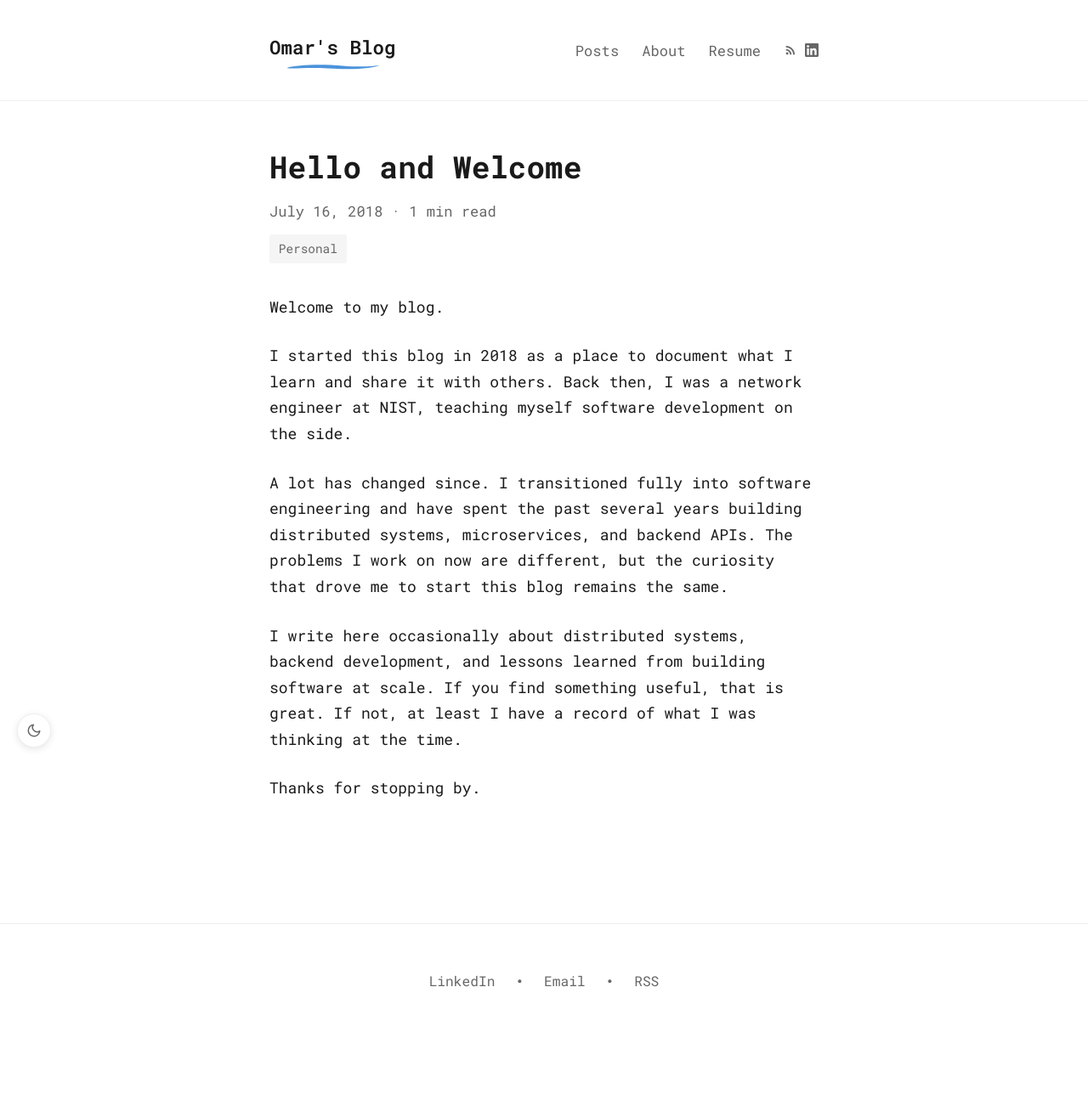
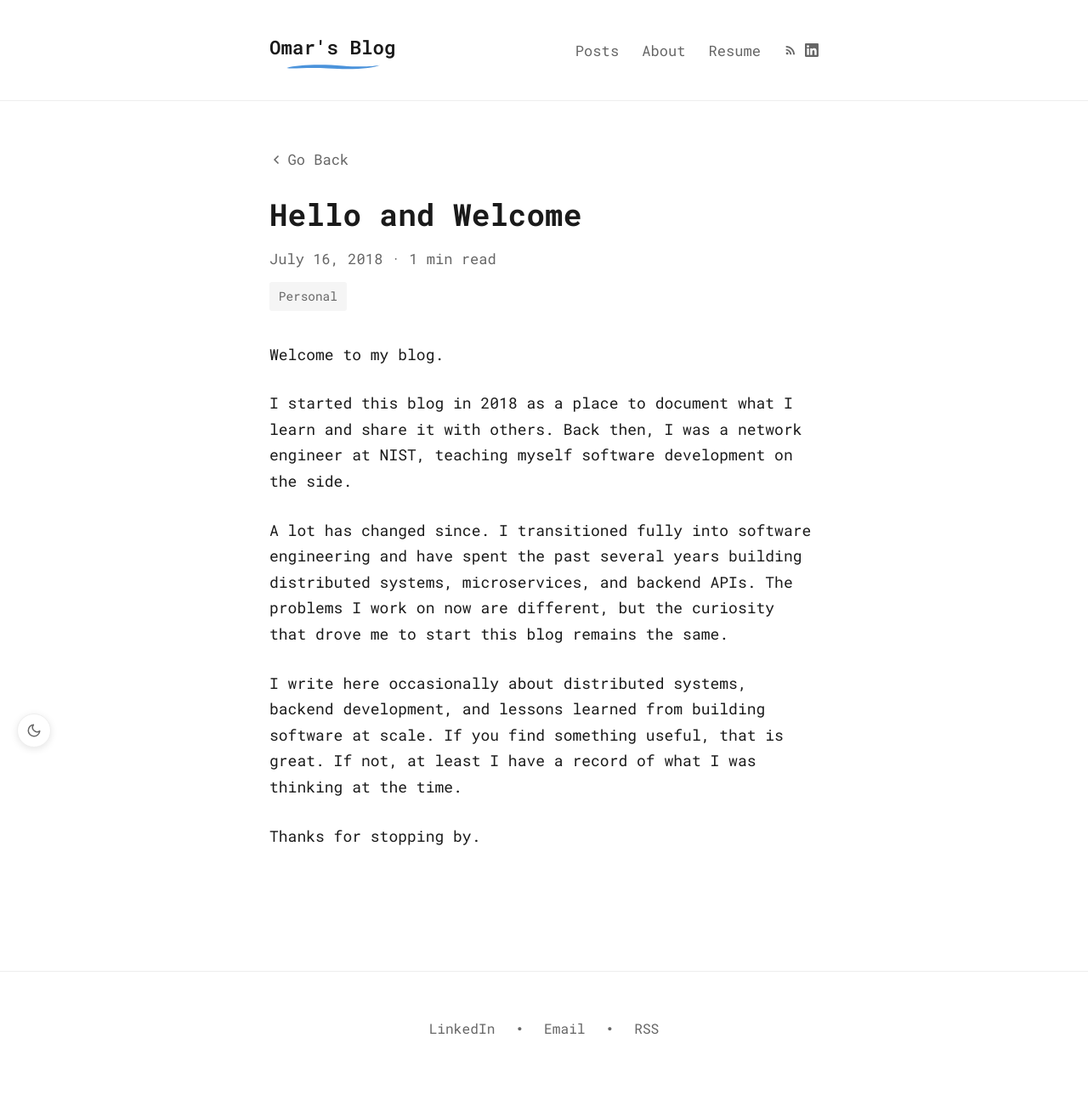
Before and after one commit to elmiomar/elmiomar.github.io, a Jekyll site: the page built from _posts/2018-07-16-hello-and-welcome.md, in a window 1280 px wide. Shown: the whole page at 85% size. Built offline with Jekyll 4.4.1, drawn with Linux system fonts in a browser that asks for light colours; before the commit the page ends 1239 px from its top, so only the background shows below that.

Commit message:
Add go back button and open external links in new tab

```diff
--- a/_layouts/minimal-post.html
+++ b/_layouts/minimal-post.html
@@ -4,6 +4,8 @@ layout: minimal
 
 {% assign minutes = content | number_of_words | divided_by: 180 %}
 {% if minutes == 0 %}{% assign minutes = 1 %}{% endif %}
+
+<a href="javascript:history.back()" class="go-back"><svg width="16" height="16" viewBox="0 0 32 32" fill="currentColor"><path d="M14.19 16.005l7.869 7.868-2.129 2.129-9.996-9.997L19.937 6.002l2.127 2.129z"/></svg> Go Back</a>
 
 <article class="article">
   <header class="article-header">
--- a/css/minimal.scss
+++ b/css/minimal.scss
@@ -222,6 +222,25 @@ main.container {
     &:hover {
       color: $link-color;
     }
+  }
+}
+
+// Go back link
+.go-back {
+  display: inline-flex;
+  align-items: center;
+  gap: 0.3rem;
+  color: var(--text-light);
+  text-decoration: none;
+  font-size: 0.95rem;
+  margin-bottom: 1.5rem;
+
+  svg {
+    display: block;
+  }
+
+  &:hover {
+    color: var(--link-color);
   }
 }
 
```
Also changed, not shown: _layouts/minimal.html (+8 -0 lines).
